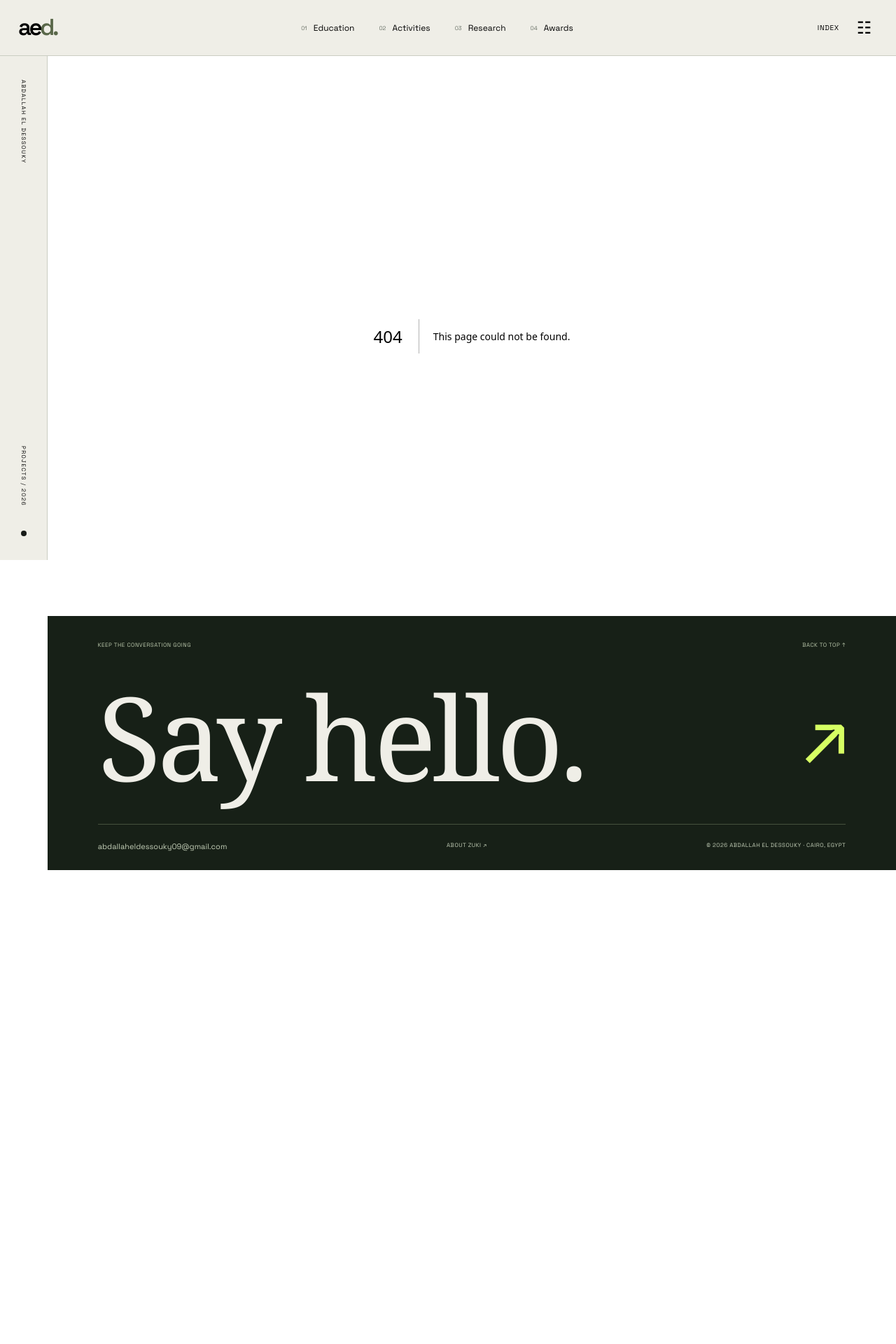
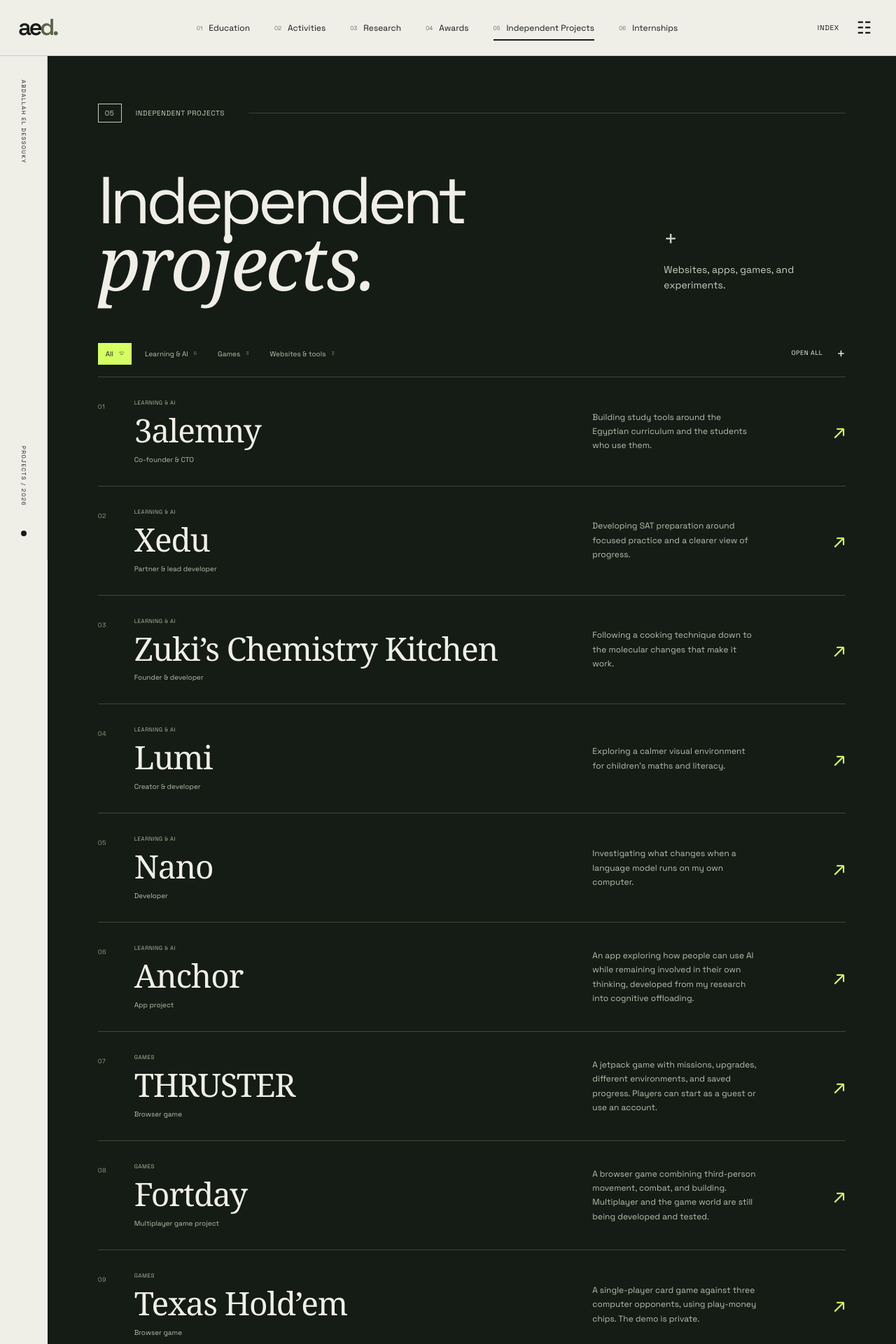
Before and after one commit to zuki200912345-source/zukis-portfolio2, a Next.js app: page /projects in a window 1280 px wide. Before the commit this address had no page. Shown: the top 1920 px of the page at 70% size. Before the commit the page ends 1243 px from the top, so only its background shows below. Built offline with nearby package versions, Linux system fonts and the light colour scheme; a web font is replaced by a local one.

Commit message:
Add projects and internships while preserving the original design

```diff
--- a/app/about/page.tsx
+++ b/app/about/page.tsx
@@ -1,5 +1,5 @@
 import type { Metadata } from "next";
-import { Chapter, PageTurn } from "../site-shell";
+import { PageTurn } from "../site-shell";
 
 export const metadata: Metadata = { title: "About" };
 
@@ -26,7 +26,7 @@ export default function Page() {
           </p>
         </div>
       </section>
-      <PageTurn previous={["/awards", "Awards"]} next={["/", "Home"]} />
+      <PageTurn previous={["/internships", "Internships"]} next={["/", "Home"]} />
     </>
   );
 }
--- a/app/awards/page.tsx
+++ b/app/awards/page.tsx
@@ -44,7 +44,7 @@ export default function Page() {
       </section>
       <PageTurn
         previous={["/research", "Research"]}
-        next={["/about", "About"]}
+        next={["/projects", "Independent Projects"]}
       />
     </>
   );
--- a/app/content.ts
+++ b/app/content.ts
@@ -245,6 +245,18 @@ export const activities: Entry[] = [
 
 export const research = [
   {
+    id: "scg",
+    subject: "Independent research",
+    title: "A second life for coffee grounds.",
+    code: "SCG",
+    question:
+      "How suitable are spent coffee grounds for heavy-metal remediation in water and soil?",
+    method: "Systematic literature review",
+    text: "A review of adsorption mechanisms, preparation methods, and testing conditions, developed with guidance from Sabrina Hu, a PhD candidate at the University of Cambridge. The work examines dissolved-metal removal in water and reduced metal bioavailability in soil, alongside the limits of comparing results across studies.",
+    formula: "surface → interaction → application",
+    type: "surface",
+  },
+  {
     id: "maths-ia",
     subject: "Mathematics · Internal assessment",
     title: "A steak, a cross-section, a heat equation.",
@@ -255,18 +267,6 @@ export const research = [
     text: "An exploration of cooking through a one-dimensional mathematical model of heat transfer. The central idea is to describe how temperature varies with position and time inside a steak, connecting a familiar kitchen process with partial differential equations.",
     formula: "∂T/∂t = α ∂²T/∂x²",
     type: "heat",
-  },
-  {
-    id: "scg",
-    subject: "Independent research",
-    title: "A second life for coffee grounds.",
-    code: "SCG",
-    question:
-      "How suitable are spent coffee grounds for heavy-metal remediation in water and soil?",
-    method: "Systematic literature review",
-    text: "A review of adsorption mechanisms, preparation methods, and testing conditions, developed with guidance from Sabrina Hu, a PhD candidate at the University of Cambridge. The work examines dissolved-metal removal in water and reduced metal bioavailability in soil, alongside the limits of comparing results across studies.",
-    formula: "surface → interaction → application",
-    type: "surface",
   },
   {
     id: "physics-ia",
--- a/app/globals.css
+++ b/app/globals.css
@@ -2854,3 +2854,30 @@ footer {
   font: inherit;
   margin: 0;
 }
+
+/* Additions use the existing palette and typography. */
+.publication-link {
+  display: inline-block;
+  color: var(--accent);
+  border-bottom: 1px solid currentColor;
+  padding: 10px 0;
+  margin: 0 0 20px;
+  line-height: 1.8;
+}
+.index-dialog { overflow-y: auto; }
+.index-dialog .dialog-links > a > span:nth-child(2) { min-width: 0; overflow-wrap: anywhere; }
+@media (min-width: 581px) and (max-width: 1100px) {
+  .site-header nav { gap: 12px; }
+  .site-header nav a { font-size: 10px; }
+  .site-header .nav-number { display: none; }
+}
+@media (max-width: 580px) {
+  #projects .section-heading h1 { font-size: clamp(38px, 10vw, 58px); }
+  .index-dialog .dialog-links > a[href="/projects"] > span:nth-child(2) { font-size: 32px; }
+}
+
+@media (max-width: 580px) {
+  #projects .section-heading, #internships .section-heading { flex-direction: column; align-items: flex-start; gap: 24px; }
+  #internships .section-heading h1 { font-size: clamp(38px, 10vw, 58px); }
+  #projects .heading-note, #internships .heading-note { width: auto; max-width: 100%; }
+}
--- /dev/null
+++ b/app/internships/page.tsx
@@ -0,0 +1,36 @@
+import type { Metadata } from "next";
+import { Chapter, PageTurn } from "../site-shell";
+import { ActivityIndex } from "../portfolio-ui";
+import { internships } from "../project-content";
+export const metadata: Metadata = { title: "Internships" };
+export default function Page() {
+  return (
+    <>
+      <section
+        id="internships"
+        className="activities section"
+        aria-labelledby="internships-title"
+      >
+        <Chapter number="06" label="Internships" />
+        <div className="section-heading">
+          <h1 id="internships-title">
+            Professional
+            <br />
+            <em>experience.</em>
+          </h1>
+          <div className="heading-note">
+            <span className="tiny-cross" aria-hidden="true">
+              +
+            </span>
+            <p>My internships at Meta and KarmSolar.</p>
+          </div>
+        </div>
+        <ActivityIndex entries={internships} label="internships" />
+      </section>
+      <PageTurn
+        previous={["/projects", "Independent Projects"]}
+        next={["/about", "About"]}
+      />
+    </>
+  );
+}
--- a/app/page.tsx
+++ b/app/page.tsx
@@ -1,4 +1,5 @@
 import Link from "next/link";
+import { projects, internships } from "./project-content";
 import { Atlas } from "./portfolio-ui";
 import { activities, research, awards } from "./content";
 
@@ -35,6 +36,22 @@ const destinations = [
     line: "A few milestones.",
     detail: "Recognition in chemistry, physics, mathematics, and STEM.",
     count: `${awards.length} honours`,
+  },
+  {
+    href: "/projects",
+    number: "05",
+    name: "Independent Projects",
+    line: "Things I build.",
+    detail: "Websites, apps, games, and independent experiments.",
+    count: `${projects.length} projects`,
+  },
+  {
+    href: "/internships",
+    number: "06",
+    name: "Internships",
+    line: "Learning through work.",
+    detail: "Professional experience at Meta and KarmSolar.",
+    count: `${internships.length} internships`,
   },
 ];
 
@@ -82,7 +99,7 @@ export default function Home() {
         <div className="hero-baseline mono">
           <span>Choose a chapter ↓</span>
           <span>A work in curiosity, always.</span>
-          <span>01 — 04</span>
+          <span>01 — 06</span>
         </div>
       </section>
       <section
--- a/app/portfolio-ui.tsx
+++ b/app/portfolio-ui.tsx
@@ -17,6 +17,20 @@ const chapters = [
   { id: "awards", title: "Awards", subtitle: "Honours & milestones" },
 ];
 
+const navigationPages = [
+  ...chapters,
+  {
+    id: "projects",
+    title: "Independent Projects",
+    subtitle: "Websites, apps & games",
+  },
+  {
+    id: "internships",
+    title: "Internships",
+    subtitle: "Professional experience",
+  },
+];
+
 export function Navigation() {
   const pathname = usePathname();
   const router = useRouter();
@@ -24,7 +38,7 @@ export function Navigation() {
   const [motion, setMotion] = useState(true);
   const indexPages = [
     { id: "", title: "Home", subtitle: "A field of interests" },
-    ...chapters,
+    ...navigationPages,
     { id: "about", title: "About", subtitle: "The person behind the projects" },
   ];
 
@@ -32,7 +46,15 @@ export function Navigation() {
     const followLegacyLink = () => {
       if (pathname !== "/") return;
       const hash = window.location.hash.slice(1);
-      const pages = ["education", "activities", "research", "awards", "about"];
+      const pages = [
+        "education",
+        "activities",
+        "research",
+        "awards",
+        "projects",
+        "internships",
+        "about",
+      ];
       if (pages.includes(hash)) router.replace(`/${hash}`);
       else if (["maths-ia", "physics-ia", "chemistry-ia", "scg"].includes(hash))
         router.replace(`/research#${hash}`);
@@ -92,7 +114,7 @@ export function Navigation() {
           ae<span>d.</span>
         </Link>
         <nav aria-label="Main navigation">
-          {chapters.map((chapter, i) => (
+          {navigationPages.map((chapter, i) => (
             <Link
               key={chapter.id}
               href={`/${chapter.id}`}
@@ -336,9 +358,11 @@ function ActivityEntry({
 export function ActivityIndex({
   entries,
   variant,
+  label = "activities",
 }: {
   entries: Entry[];
   variant?: "school";
+  label?: string;
 }) {
   const [filter, setFilter] = useState("All");
   const [openAll, setOpenAll] = useState(false);
@@ -358,7 +382,7 @@ export function ActivityIndex({
             School activities / {entries.length} entries
           </span>
         ) : (
-          <div className="filters" aria-label="Filter activities">
+          <div className="filters" aria-label={`Filter ${label}`}>
             {categories.map((category) => (
               <button
                 key={category}
@@ -387,7 +411,7 @@ export function ActivityIndex({
         </button>
       </div>
       <p className="visually-hidden" role="status">
-        {filtered.length} activities shown
+        {filtered.length} {label} shown
       </p>
       {filtered.map((entry) => (
         <ActivityEntry
--- /dev/null
+++ b/app/project-content.ts
@@ -0,0 +1,100 @@
+import { activities, type Entry } from "./content";
+
+export const internships = activities.filter((entry) =>
+  ["meta", "karmsolar"].includes(entry.id),
+);
+
+export const projects: Entry[] = [
+  ...activities
+    .filter((entry) => entry.category === "Building")
+    .map((entry) => ({ ...entry, category: "Learning & AI" })),
+  ...[
+    {
+      id: "anchor",
+      name: "Anchor",
+      role: "App project",
+      category: "Learning & AI",
+      period: "Prototype",
+      summary:
+        "An app exploring how people can use AI while remaining involved in their own thinking, developed from my research into cognitive offloading.",
+      paragraphs: [
+        "An app exploring how people can use AI while remaining involved in their own thinking, developed from my research into cognitive offloading.",
+      ],
+    },
+    {
+      id: "thruster",
+      name: "THRUSTER",
+      role: "Browser game",
+      category: "Games",
+      period: "Play online",
+      summary:
+        "A jetpack game with missions, upgrades, different environments, and saved progress. Players can start as a guest or use an account.",
+      paragraphs: [
+        "A jetpack game with missions, upgrades, different environments, and saved progress. Players can start as a guest or use an account.",
+      ],
+      href: "https://jet.adessouky.com",
+    },
+    {
+      id: "fortday",
+      name: "Fortday",
+      role: "Multiplayer game project",
+      category: "Games",
+      period: "In development",
+      summary:
+        "A browser game combining third-person movement, combat, and building. Multiplayer and the game world are still being developed and tested.",
+      paragraphs: [
+        "A browser game combining third-person movement, combat, and building. Multiplayer and the game world are still being developed and tested.",
+      ],
+    },
+    {
+      id: "texas-holdem",
+      name: "Texas Hold’em",
+      role: "Browser game",
+      category: "Games",
+      period: "Private demo",
+      summary:
+        "A single-player card game against three computer opponents, using play-money chips. The demo is private.",
+      paragraphs: [
+        "A single-player card game against three computer opponents, using play-money chips. The demo is private.",
+      ],
+    },
+    {
+      id: "pocket-cloud",
+      name: "Pocket Cloud",
+      role: "Workspace platform",
+      category: "Websites & tools",
+      period: "Web app",
+      summary:
+        "A workspace for files and small apps, with accounts, sharing, version history, and a local-first core.",
+      paragraphs: [
+        "A workspace for files and small apps, with accounts, sharing, version history, and a local-first core.",
+      ],
+      href: "https://pocket-cloud.adessouky.com",
+    },
+    {
+      id: "bisc-eic",
+      name: "BISC Engineering & Innovation Club",
+      role: "Club website & portal",
+      category: "Websites & tools",
+      period: "Private demo",
+      summary:
+        "A website introducing the club and its proposed engineering projects, with a members’ portal for club resources. The demo is private.",
+      paragraphs: [
+        "A website introducing the club and its proposed engineering projects, with a members’ portal for club resources. The demo is private.",
+      ],
+    },
+    {
+      id: "portfolio",
+      name: "Personal portfolio",
+      role: "Website",
+      category: "Websites & tools",
+      period: "Published",
+      summary:
+        "This website brings together my research, education, projects, and activities.",
+      paragraphs: [
+        "This website brings together my research, education, projects, and activities.",
+      ],
+      href: "https://adessouky.com",
+    },
+  ],
+];
--- /dev/null
+++ b/app/projects/page.tsx
@@ -0,0 +1,36 @@
+import type { Metadata } from "next";
+import { Chapter, PageTurn } from "../site-shell";
+import { ActivityIndex } from "../portfolio-ui";
+import { projects } from "../project-content";
+export const metadata: Metadata = { title: "Independent Projects" };
+export default function Page() {
+  return (
+    <>
+      <section
+        id="projects"
+        className="activities section"
+        aria-labelledby="projects-title"
+      >
+        <Chapter number="05" label="Independent Projects" />
+        <div className="section-heading">
+          <h1 id="projects-title">
+            Independent
+            <br />
+            <em>projects.</em>
+          </h1>
+          <div className="heading-note">
+            <span className="tiny-cross" aria-hidden="true">
+              +
+            </span>
+            <p>Websites, apps, games, and experiments.</p>
+          </div>
+        </div>
+        <ActivityIndex entries={projects} label="projects" />
+      </section>
+      <PageTurn
+        previous={["/awards", "Awards"]}
+        next={["/internships", "Internships"]}
+      />
+    </>
+  );
+}
--- a/app/research/page.tsx
+++ b/app/research/page.tsx
@@ -44,6 +44,16 @@ export default function Page() {
               <div className="research-copy">
                 <p className="mono research-meta">{item.subject}</p>
                 <h2>{item.title}</h2>
+                {item.id === "scg" ? (
+                  <a
+                    className="publication-link mono"
+                    href="https://nhsjs.com/2026/how-suitable-are-spent-coffee-grounds-for-heavy-metal-remediation-in-water-and-soil-a-systematic-review-of-mechanisms-conditions-and-practical-viability/"
+                    target="_blank"
+                    rel="noopener noreferrer"
+                  >
+                    Read the published article · NHSJS ↗
+                  </a>
+                ) : null}
                 <div className="question">
                   <span className="mono">The question</span>
                   <p>{item.question}</p>
```
